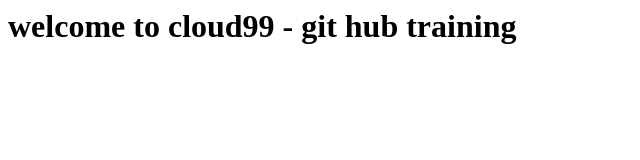
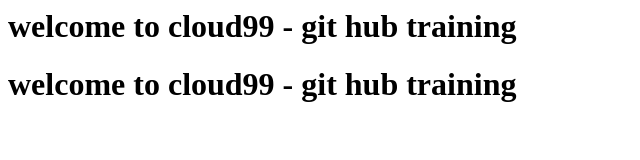
Before and after one commit to cloud99ashwani/cloud99ashwani.github.io, a plain HTML site: page index.html in a window 1280 px wide. Shown: the whole page, without its empty margins (0-640 px from the left). Drawn offline with Linux system fonts and the light colour scheme.

Commit message:
Update index.html

```diff
--- a/index.html
+++ b/index.html
@@ -1 +1,2 @@
 <h1>welcome to cloud99 - git hub training</h1>
+<h1>welcome to cloud99 - git hub training</h1>
```
